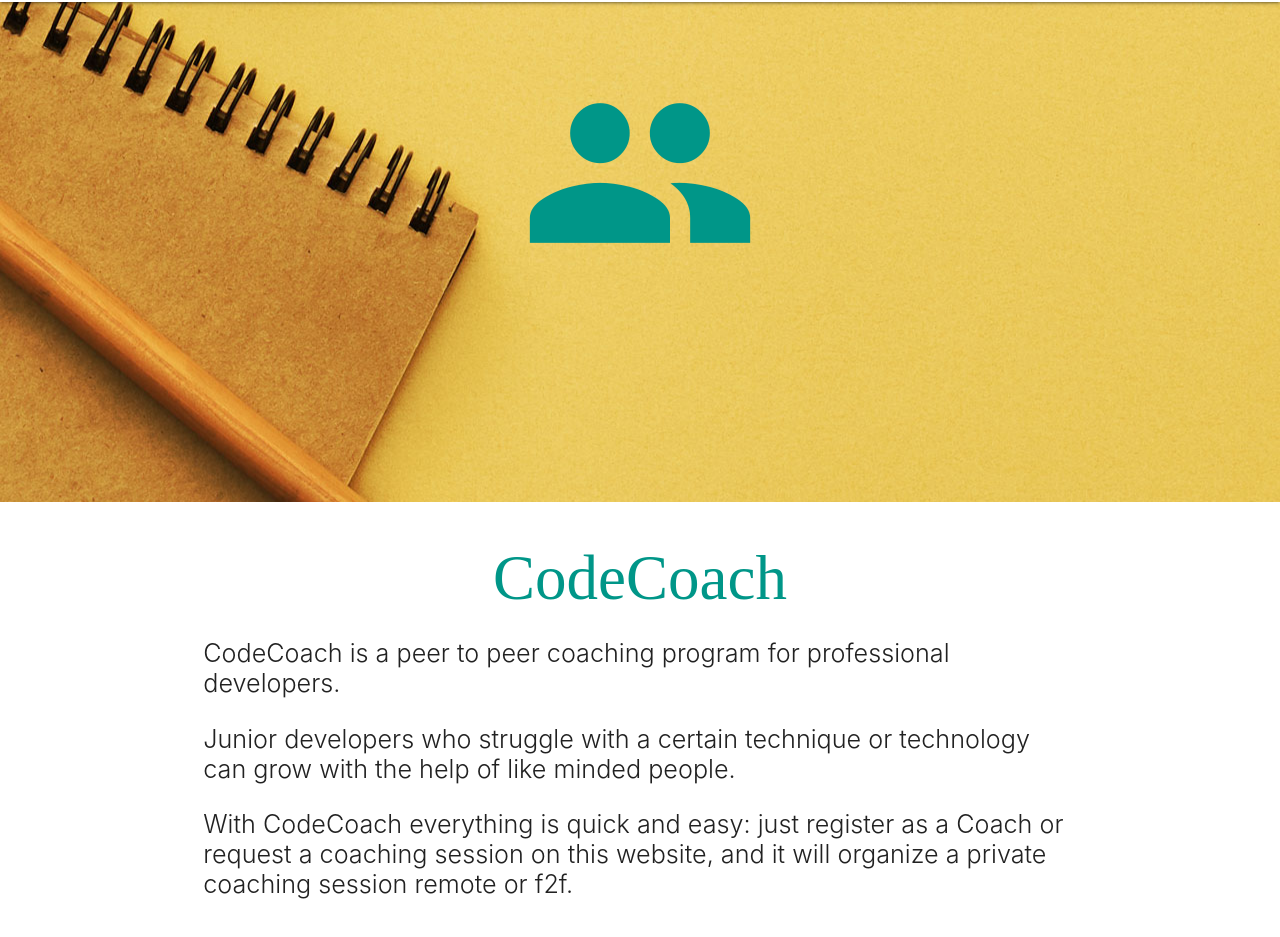
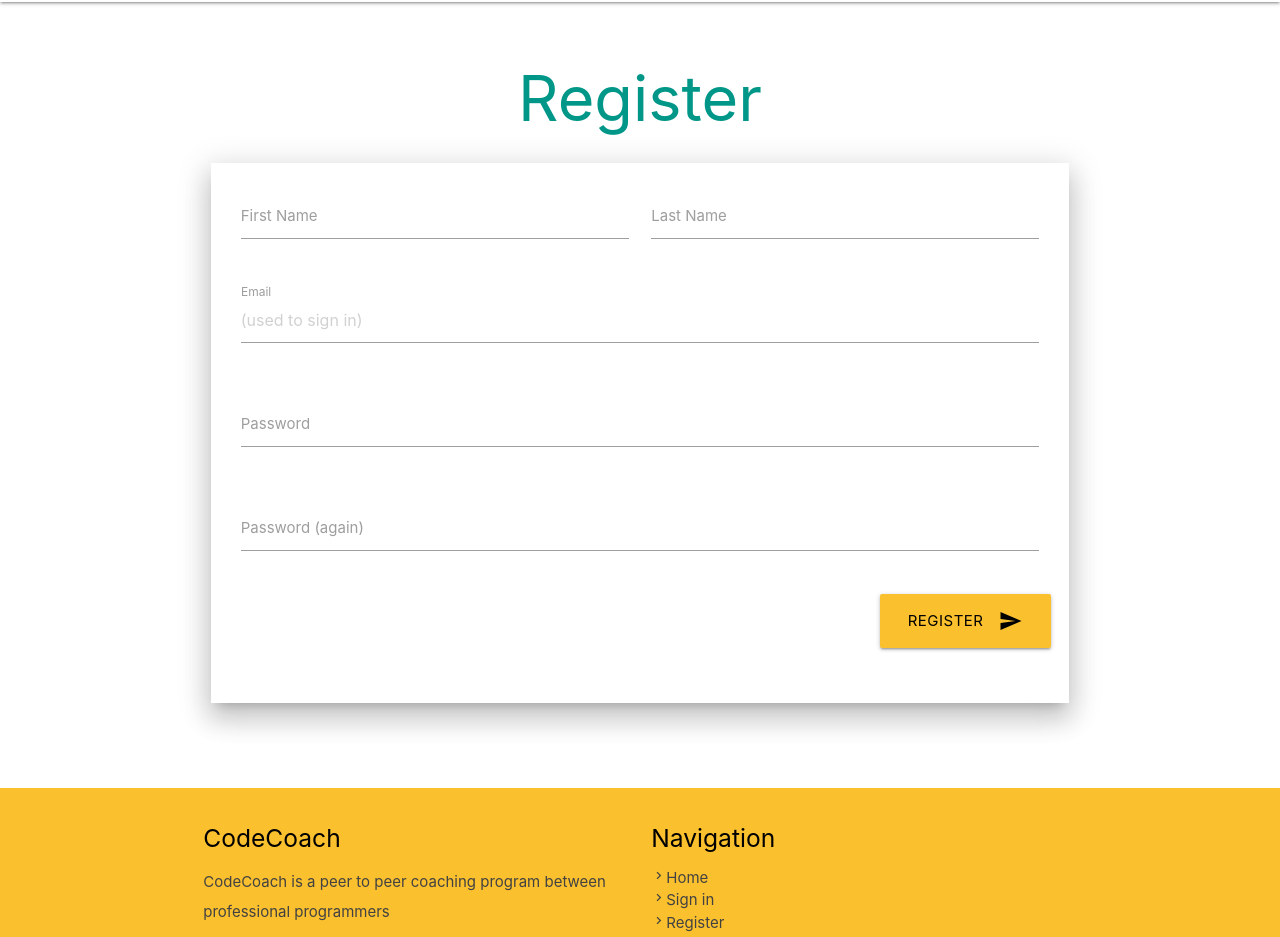
Before and after one commit to tmassart873/codeCoach-VicTims-frontend, an Angular app: page /register in a window 1280 px wide. Shown: the part 62-999 px from the top of the page. Built offline with nearby package versions, Linux system fonts and the light colour scheme.

Commit message:
Build(Setup): Added sign in and register pages (pure html and css)

```diff
--- a/src/app-routing/app-routing.module.ts
+++ b/src/app-routing/app-routing.module.ts
@@ -1,6 +1,4 @@
 import { NgModule } from '@angular/core';
-import { CommonModule } from '@angular/common';
-import {UserModule} from "../app/user/user.module";
 import {RouterModule, Routes} from "@angular/router";
 import {CreateUserComponent} from "../app/user/create-user/create-user.component";
 import {CoacheeDetailComponent} from "../app/user/user-coachee-detail/coachee-detail.component";
--- a/src/app/app.component.html
+++ b/src/app/app.component.html
@@ -1 +1 @@
-<app-homepage></app-homepage>
+<app-layout></app-layout>
--- a/src/app/homepage/homepage.component.html
+++ b/src/app/homepage/homepage.component.html
@@ -1,31 +1,3 @@
-
-<header>
-  <nav class="white" role="navigation">
-    <div class="nav-wrapper container">
-      <a id="logo-container" href="#" class="brand-logo">CodeCoach</a>
-      <ul class="right hide-on-med-and-down">
-        <li><a href="#">Home</a></li>
-        <li><a href="#">About us</a></li>
-        <li><a href="#">Contact</a></li>
-        <li><a class="waves-effect waves-light yellow darken-2 btn black-text">Sign in<i
-          class="material-icons right">person</i></a></li>
-        <li><a class="waves-effect waves-light teal lighten-3 btn black-text">Register<i
-          class="material-icons right">person_add</i></a></li>
-      </ul>
-
-      <ul id="nav-mobile" class="sidenav">
-        <li><a href="#">Home</a></li>
-        <li><a href="#">About us</a></li>
-        <li><a href="#">Contact</a></li>
-        <li><a class="waves-effect waves-light yellow darken-2 btn black-text">Sign in<i
-          class="material-icons right">person</i></a></li>
-        <li><a class="waves-effect waves-light teal lighten-3 btn black-text">Register<i
-          class="material-icons right">person_add</i></a></li>
-      </ul>
-      <a href="#" data-target="nav-mobile" class="sidenav-trigger"><i class="material-icons">menu</i></a>
-    </div>
-  </nav>
-</header>
 
 <main>
   <div id="index-banner">
@@ -41,7 +13,7 @@
 
     <div class="row">
       <div class="col s12 m12">
-        <h1 class="center teal-text lighten-3" style = "font-family:gentium">CodeCoach</h1>
+        <h1 class="center teal-text lighten-3" style = "font-family:gentium,serif">CodeCoach</h1>
 
         <p class="left-align light flow-text">CodeCoach is a peer to peer coaching program for professional developers.</p>
         <p class="left-align light flow-text">
@@ -141,35 +113,3 @@
     </div>
   </div>
 </main>
-
-<footer class="page-footer yellow darken-2">
-  <div class="container">
-    <div class="row">
-      <div class="col l6 s12">
-        <h5 class="black-text">CodeCoach</h5>
-        <p class="grey-text text-darken-3">CodeCoach is a peer to peer coaching program between professional programmers</p>
-
-
-      </div>
-      <div class="col l3 s12">
-        <h5 class="black-text">Navigation</h5>
-        <ul>
-          <li><a class="grey-text text-darken-3" href="#"><i class="tiny material-icons">chevron_right</i>Home</a>
-          </li>
-          <li><a class="grey-text text-darken-3" href="#"><i class="tiny material-icons">chevron_right</i>Sign
-            in / Register</a></li>
-          <li><a class="grey-text text-darken-3" href="#"><i class="tiny material-icons">chevron_right</i>Contact</a>
-          </li>
-          <li><a class="grey-text text-darken-3" href="#"><i class="tiny material-icons">chevron_right</i>About
-            us</a></li>
-        </ul>
-      </div>
-    </div>
-  </div>
-  <div class="footer-copyright">
-    <div class="container black-text">
-      Web application proudly created by <a class="grey-text text-darken-2" href="https://switchfully.com">Switchfully</a>
-      students.
-    </div>
-  </div>
-</footer>
--- a/src/app/user/create-user/create-user.component.html
+++ b/src/app/user/create-user/create-user.component.html
@@ -1 +1,53 @@
-<p>create-user works!</p>
+<main>
+  <div class="container">
+
+    <div class="row">
+      <div class="col s12 m12">
+
+
+        <h1 class="center teal-text lighten-3">Register</h1>
+        <div class="content-container-with-padding z-depth-4">
+
+          <div class="row">
+            <form class="col s12">
+              <div class="row">
+                <div class="input-field col s6">
+                  <input id="first_name" type="text" class="validate">
+                  <label for="first_name">First Name</label>
+                </div>
+                <div class="input-field col s6">
+                  <input id="last_name" type="text" class="validate">
+                  <label for="last_name">Last Name</label>
+                </div>
+              </div>
+              <div class="row">
+                <div class="input-field col s12">
+                  <input id="email" placeholder="(used to sign in)" type="email" class="validate">
+                  <label for="email">Email</label>
+                </div>
+              </div>
+              <div class="row">
+                <div class="input-field col s12">
+                  <input id="password" type="password" class="validate">
+                  <label for="password">Password</label>
+                </div>
+              </div>
+              <div class="row">
+                <div class="input-field col s12">
+                  <input id="passwordVerification" type="password" class="validate">
+                  <label for="passwordVerification">Password (again)</label>
+                </div>
+              </div>
+
+              <div class="row right-align">
+                <a class="waves-effect waves-light yellow darken-2 btn-large black-text">Register<i class="material-icons right">send</i></a>
+              </div>
+            </form>
+          </div>
+
+        </div>
+      </div>
+    </div>
+
+  </div>
+</main>
--- a/src/app/user/user-login/user-login.component.html
+++ b/src/app/user/user-login/user-login.component.html
@@ -1 +1,36 @@
-<p>user-login works!</p>
+<main>
+  <div class="container">
+
+    <div class="row">
+      <div class="col s12 m12">
+        <h1 class="center teal-text lighten-3">Sign in</h1>
+        <div class="content-container-with-padding z-depth-4">
+          <div class="row">
+            <form class="col s12">
+              <div class="row">
+                <div class="input-field col s12">
+                  <input id="email" type="email" class="validate">
+                  <label for="email">Email</label>
+                </div>
+              </div>
+              <div class="row">
+                <div class="input-field col s12">
+                  <input id="password" type="password" class="validate">
+                  <label for="password">Password</label>
+                </div>
+              </div>
+              <div class="row right-align">
+                <a class="waves-effect waves-light teal lighten-3 btn-large black-text">Reset password<i
+                  class="material-icons right">autorenew</i></a>
+                <a class="waves-effect waves-light yellow darken-2 btn-large black-text">Sign in<i
+                  class="material-icons right">send</i></a>
+
+              </div>
+            </form>
+          </div>
+        </div>
+      </div>
+    </div>
+
+  </div>
+</main>
--- a/src/layout/footer/footer.component.html
+++ b/src/layout/footer/footer.component.html
@@ -1 +1,36 @@
-<p>footer works!</p>
+<footer class="page-footer yellow darken-2">
+  <div class="container">
+    <div class="row">
+      <div class="col l6 s12">
+        <h5 class="black-text">CodeCoach</h5>
+        <p class="grey-text text-darken-3">CodeCoach is a peer to peer coaching program between professional
+          programmers</p>
+
+
+      </div>
+      <div class="col l3 s12">
+        <h5 class="black-text">Navigation</h5>
+        <ul>
+          <li><a class="grey-text text-darken-3" href="#"><i class="tiny material-icons">chevron_right</i>Home</a>
+          </li>
+          <li><a class="grey-text text-darken-3" href="#" routerLink="/login"><i class="tiny material-icons">chevron_right</i>Sign in</a>
+          </li>
+          <li>
+            <a class="grey-text text-darken-3" href="#" routerLink="/register"><i class="tiny material-icons">chevron_right</i>Register</a>
+          </li>
+          <li><a class="grey-text text-darken-3" href="#"><i class="tiny material-icons">chevron_right</i>Contact</a>
+          </li>
+          <li><a class="grey-text text-darken-3" href="#"><i class="tiny material-icons">chevron_right</i>About
+            us</a></li>
+        </ul>
+      </div>
+    </div>
+  </div>
+  <div class="footer-copyright">
+    <div class="container black-text">
+      Web application proudly created by <a class="grey-text text-darken-2"
+                                            href="https://switchfully.com">Switchfully</a>
+      students.
+    </div>
+  </div>
+</footer>
--- a/src/layout/header/header.component.html
+++ b/src/layout/header/header.component.html
@@ -1,27 +1,27 @@
-<!--<header>-->
-<!--<nav class="white" role="navigation">-->
-<!--  <div class="nav-wrapper container">-->
-<!--    <a id="logo-container" href="#" class="brand-logo">CodeCoach</a>-->
-<!--    <ul class="right hide-on-med-and-down">-->
-<!--      <li><a href="#">Home</a></li>-->
-<!--      <li><a href="#">About us</a></li>-->
-<!--      <li><a href="#">Contact</a></li>-->
-<!--      <li><a class="waves-effect waves-light yellow darken-2 btn black-text">Sign in<i-->
-<!--        class="material-icons right">person</i></a></li>-->
-<!--      <li><a class="waves-effect waves-light teal lighten-3 btn black-text">Register<i-->
-<!--        class="material-icons right">person_add</i></a></li>-->
-<!--    </ul>-->
+<header>
+  <nav class="white" role="navigation">
+    <div class="nav-wrapper container">
+      <a id="logo-container" href="#" class="brand-logo">CodeCoach</a>
+      <ul class="right hide-on-med-and-down">
+        <li><a href="#">Home</a></li>
+        <li><a href="#">About us</a></li>
+        <li><a href="#">Contact</a></li>
+        <li><a class="waves-effect waves-light yellow darken-2 btn black-text" routerLink="/login">Sign in<i
+          class="material-icons right">person</i></a></li>
+        <li><a class="waves-effect waves-light teal lighten-3 btn black-text"  routerLink="/register">Register<i
+          class="material-icons right">person_add</i></a></li>
+      </ul>
 
-<!--&lt;!&ndash;    <ul id="nav-mobile" class="sidenav">&ndash;&gt;-->
-<!--&lt;!&ndash;      <li><a href="#">Home</a></li>&ndash;&gt;-->
-<!--&lt;!&ndash;      <li><a href="#">About us</a></li>&ndash;&gt;-->
-<!--&lt;!&ndash;      <li><a href="#">Contact</a></li>&ndash;&gt;-->
-<!--&lt;!&ndash;      <li><a class="waves-effect waves-light yellow darken-2 btn black-text">Sign in<i&ndash;&gt;-->
-<!--&lt;!&ndash;        class="material-icons right">person</i></a></li>&ndash;&gt;-->
-<!--&lt;!&ndash;      <li><a class="waves-effect waves-light teal lighten-3 btn black-text">Register<i&ndash;&gt;-->
-<!--&lt;!&ndash;        class="material-icons right">person_add</i></a></li>&ndash;&gt;-->
-<!--&lt;!&ndash;    </ul>&ndash;&gt;-->
-<!--    <a href="#" data-target="nav-mobile" class="sidenav-trigger"><i class="material-icons">menu</i></a>-->
-<!--  </div>-->
-<!--</nav>-->
-<!--</header>-->
+      <ul id="nav-mobile" class="sidenav">
+        <li><a href="#">Home</a></li>
+        <li><a href="#">About us</a></li>
+        <li><a href="#">Contact</a></li>
+        <li><a class="waves-effect waves-light yellow darken-2 btn black-text">Sign in<i
+          class="material-icons right">person</i></a></li>
+        <li><a class="waves-effect waves-light teal lighten-3 btn black-text">Register<i
+          class="material-icons right">person_add</i></a></li>
+      </ul>
+      <a href="#" data-target="nav-mobile" class="sidenav-trigger"><i class="material-icons">menu</i></a>
+    </div>
+  </nav>
+</header>
--- a/src/layout/layout/layout.component.html
+++ b/src/layout/layout/layout.component.html
@@ -4,7 +4,6 @@
     <meta name="viewport" content="width=device-width, initial-scale=1"/>
     <title>CodeCoach | Peer2Peer developer Coaching</title>
 
-    <!-- CSS  -->
     <app-header></app-header>
   </div>
   <div class="row">
--- a/src/layout/layout/layout.component.ts
+++ b/src/layout/layout/layout.component.ts
@@ -10,6 +10,7 @@ export class LayoutComponent implements OnInit {
   constructor() { }
 
   ngOnInit(): void {
+
   }
 
 }
```
